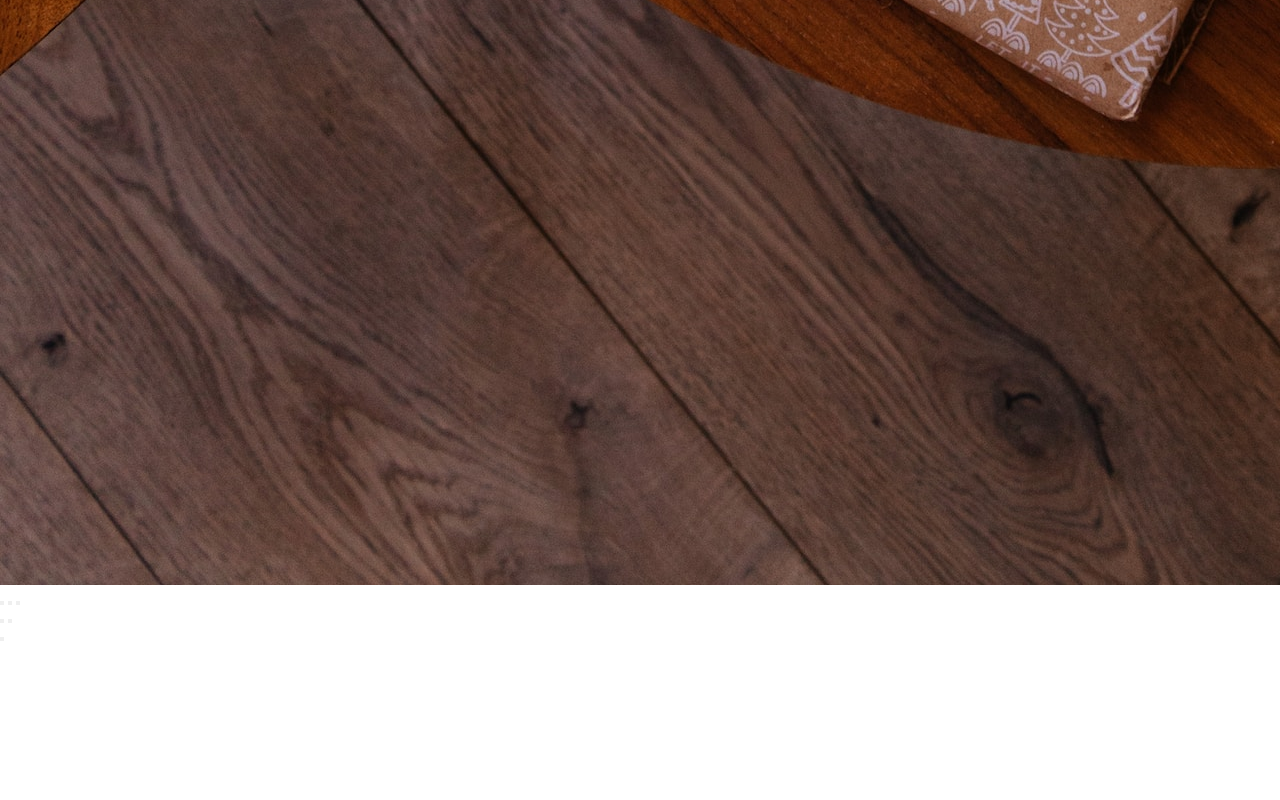
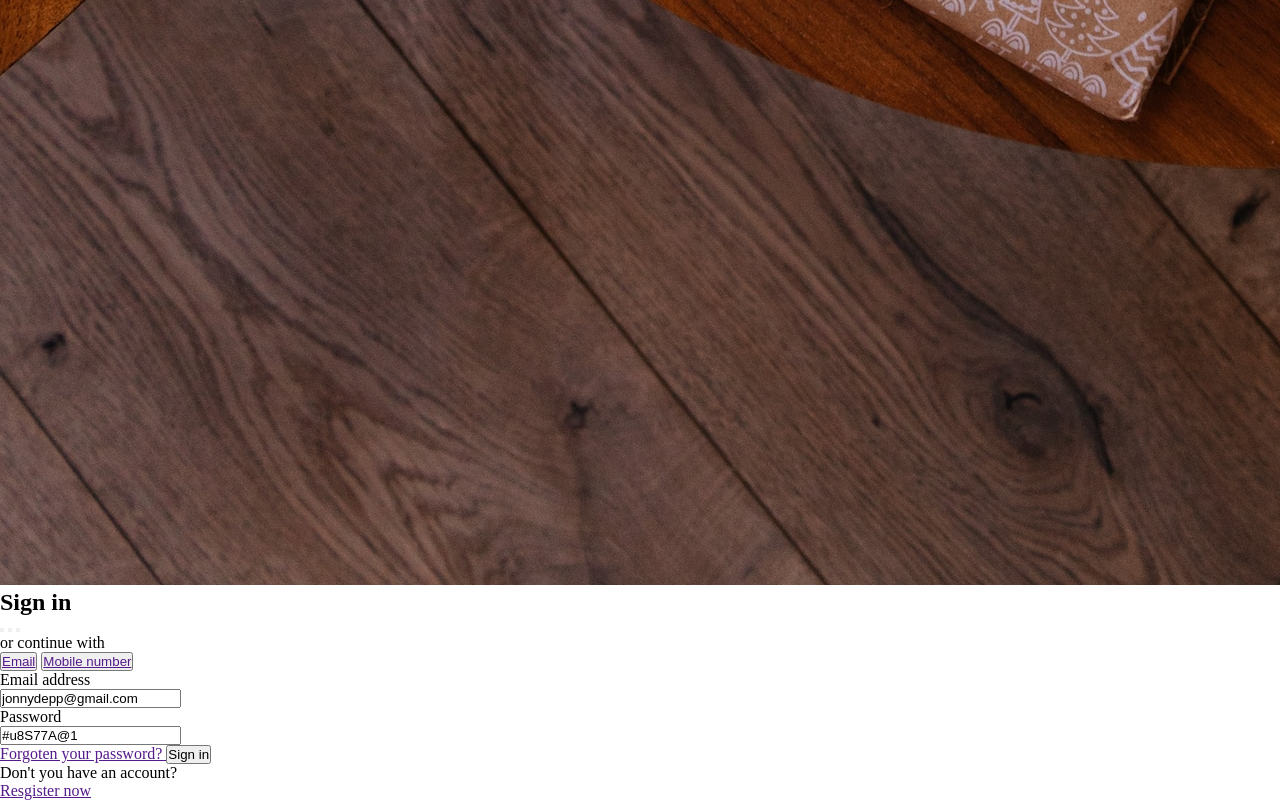
Before and after one commit to LeonelBarchetta/Sign-in-page-design, a plain HTML site: page index.html in a window 1280 px wide. Shown: the part 2295-3095 px from the top of the page. Before the commit the page ends 2938 px from the top, so only its background shows below. Drawn offline with Linux system fonts and the light colour scheme.

Commit message:
escribi las palabras para el div

```diff
--- a/index.html
+++ b/index.html
@@ -18,7 +18,7 @@
             </div>
             <div>
                 <h1>
-
+                    Sign in
                 </h1>
                 <div>
                     <button>
@@ -32,33 +32,41 @@
                     </button>
                 </div>
                 <p>
-
+                    or continue with
                 </p>
                 <div>
                     <button>
-
+                        <a href="" target="_blank">Email</a>
                     </button>
                     <button>
-
+                        <a href="" target="_blank">Mobile number</a>
                     </button>
                 </div>
                 <p>
-
+                    Email address
                 </p>
                 <form action="">
-
+                    <input type="email
+                    " value="jonnydepp@gmail.com">
                 </form>
-                <a href="">
-
+                <p>
+                    Password
+                </p>
+                <form action="">
+                    <input type="password
+                    " value="#u8S77A@1">
+                </form>
+                <a href="" target="_blank">
+                    Forgoten your password?
                 </a>
                 <button>
-
+                    Sign in
                 </button>
                 <p>
-
+                    Don't you have an account?
                 </p>
                 <a href="">
-
+                    Resgister now
                 </a>
             </div>
         </section>
```
